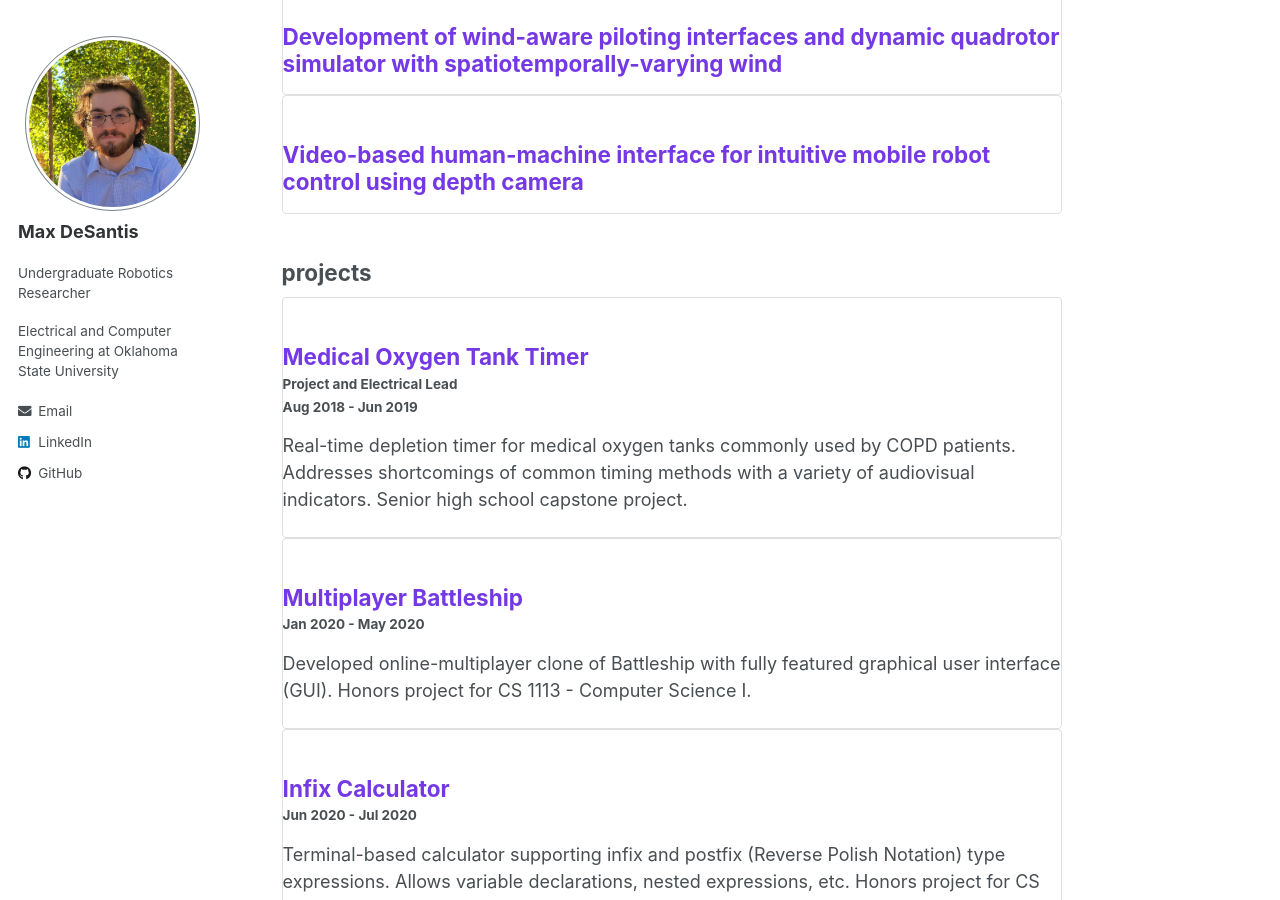
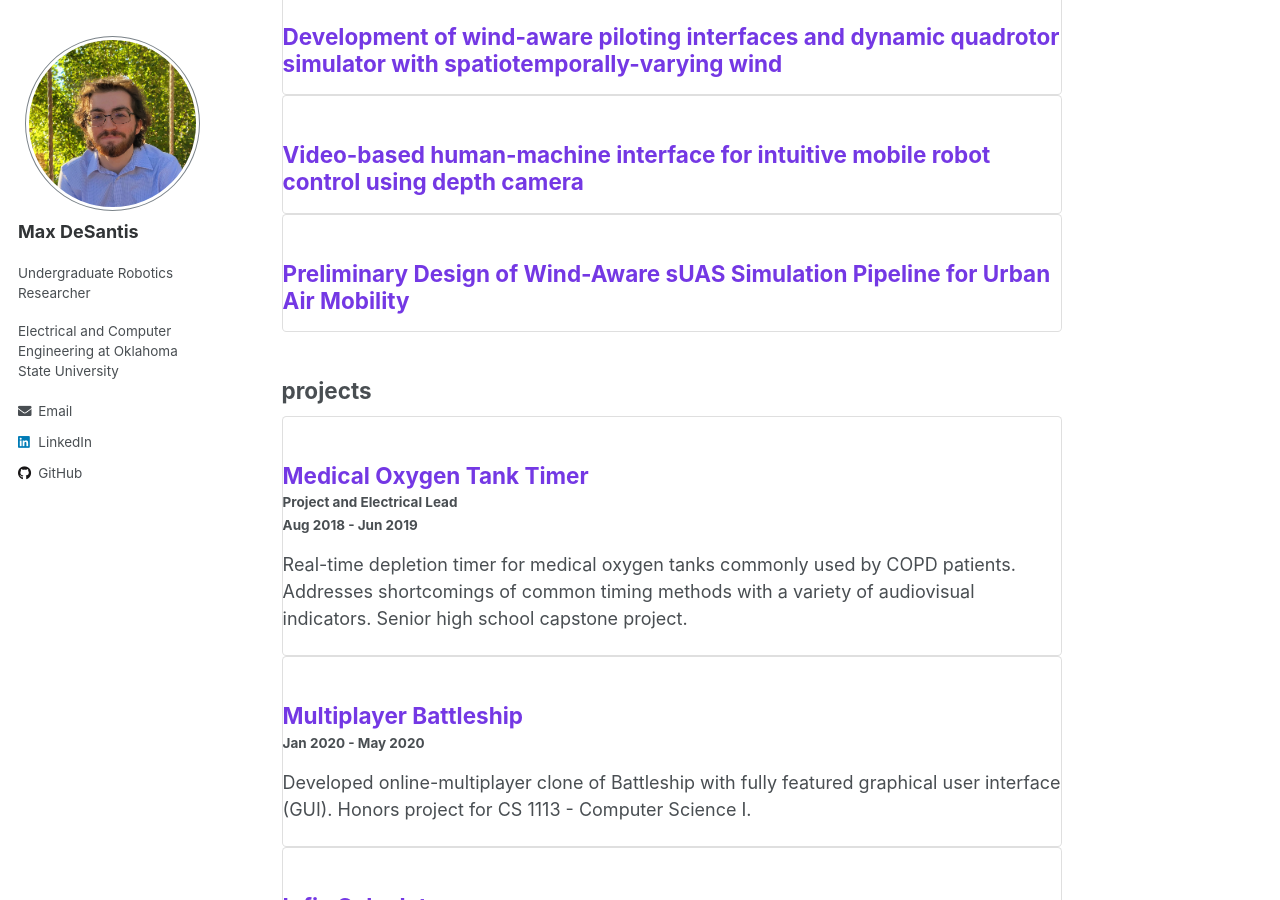
Before and after one commit to MaxDeSantis/MaxDeSantis.github.io, a Jekyll site: the page built from _pages/sitemap.md, in a window 1280 px wide and 900 px high, scrolled down 2483 px. Built offline with Jekyll 4.4.1, drawn with Linux system fonts in a browser that asks for light colours.

Commit message:
Added publication

```diff
--- /dev/null
+++ b/_paperspresentations/2022_publication_windsim_aiaa.md
@@ -0,0 +1,9 @@
+---
+title: Preliminary Design of Wind-Aware sUAS Simulation Pipeline for Urban Air Mobility
+authors: A. Tabassum, <strong>M. DeSantis</strong>, H. Bai, N. Fala
+category: Papers
+conference: AIAA Aviation Forum
+location: Chicago, IL
+date: 2022-6-27
+file: /files/papers/2022_publication_windsim_aiaa.pdf
+---
```
Also changed, not shown: _pages/research.md (+6 -6 lines), 1 other file.
